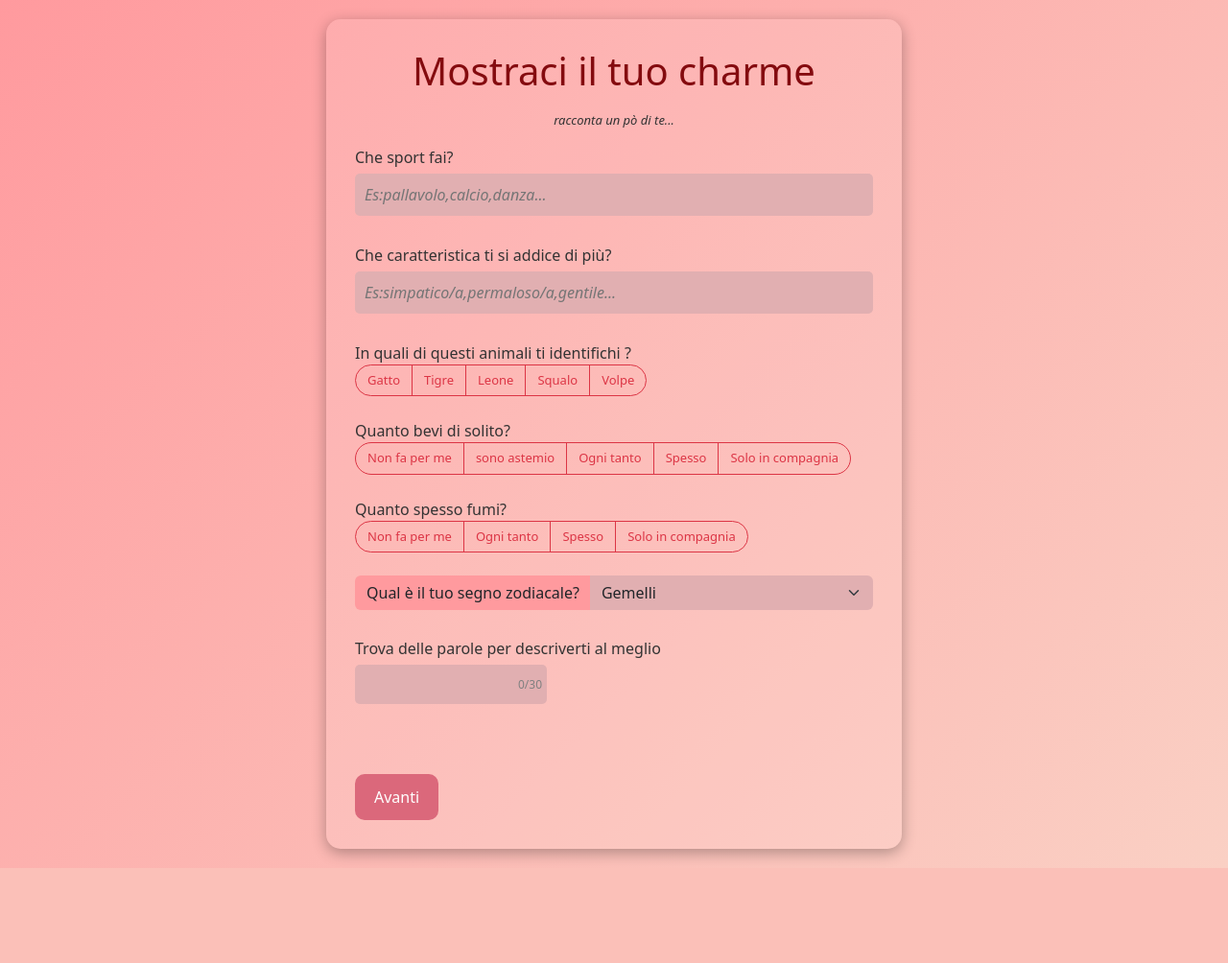
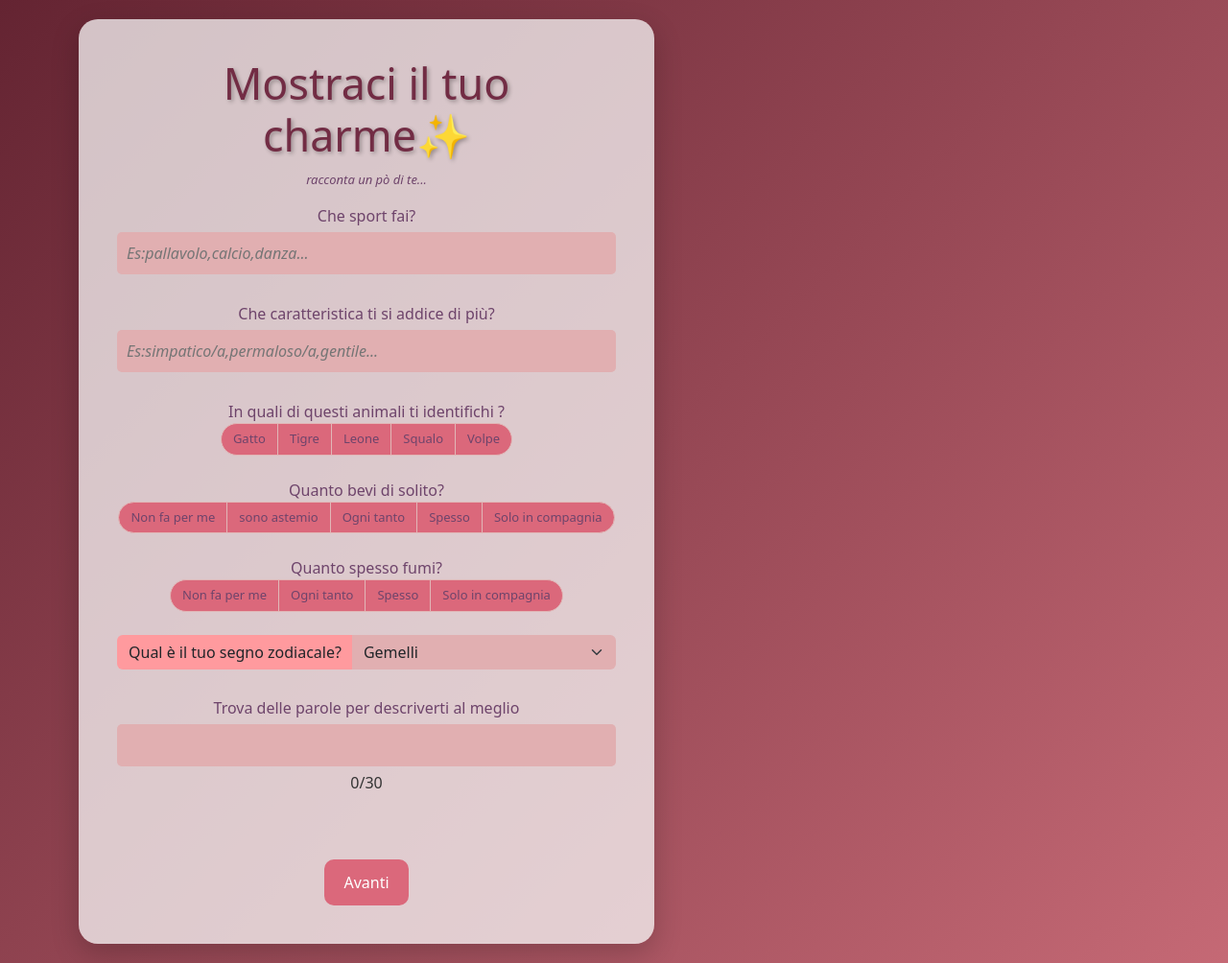
Before and after one commit to giada-graziani/botiani, a PHP site: page /qualita.php in a window 1280 px wide. Shown: the whole page at 96% size. Before the commit the page ends 905 px from the top, so only its background shows below. Run offline with PHP 8.4, Linux system fonts and the light colour scheme.

Commit message:
estetica

```diff
--- a/index.php
+++ b/index.php
@@ -22,7 +22,7 @@
             <h1>Benvenuto in Charme</h1>
         </div>
         <div>
-            <h5>Il sito di incontri pensata per chi cerca più di un semplice match:<br>un'esperienza sofisticata, autentica e coinvolgente</h5>
+            <h5>Il sito di incontri pensato per chi cerca più di un semplice match:<br>un'esperienza sofisticata, autentica e coinvolgente</h5>
         </div>
         <div>
             <!-- Pulsante per aprire il modal -->
--- a/qualita.php
+++ b/qualita.php
@@ -12,15 +12,17 @@
 <body>
 <style>
 form {
-    background-color: rgba(255, 255, 255, 0.1);
-    padding: 30px;
-    border-radius: 15px;
-    width: 600px;
-    margin: 0 auto;
-    box-shadow: 0 4px 15px rgba(0, 0, 0, 0.3);
+    background-color: rgba(248, 248, 248, 0.747);
+    padding: 40px;
+    border-radius: 20px;
+    box-shadow: 0 10px 30px rgba(0, 0, 0, 0.2);
+    width: 100%;
+    max-width: 600px;
+    text-align: center;
+    animation: scaleIn 0.8s ease-out;
 }
 body {
-    background: linear-gradient(135deg, #ff9a9e 0%, #fad0c4 100%);
+    background: linear-gradient(135deg, #642432 0%, #c56975 100%);
     min-height: 100vh;
     display: flex;
     flex-direction: column;
@@ -29,9 +31,10 @@ body {
     color: #333;
 }
 h1 {
-    text-align: center;
-    color: rgb(132, 11, 15);
-    padding-bottom:10px;
+    font-size: 2.8rem;
+    margin-bottom: 10px;
+    color: #722c44;
+    text-shadow: 2px 2px 4px rgba(0, 0, 0, 0.3);
 }
 input[type="text"]{
     background-color:rgb(225, 175, 177);
@@ -58,14 +61,35 @@ p{
     font-size:13px;
     text-align:center;
     font-style:italic;
+    color:#6e446b;
 }
 .btn-group .btn{
       border-radius: 25px;
       font-size: 13px;
       text-align:center;
       transition: all 0.3s ease;
+      background-color: #db687b; /* Beige caldo */
+    color: #6e446b; /* Colore del testo che si abbina allo sfondo */
+    border: 1px solid #e1b7b7; /* Bordi dello stesso colore */
+    }
 
-    }
+/* Rimuovi il margine sull'ultimo bottone per evitare uno spazio extra */
+.btn-group .btn:last-child {
+    margin-right: 0;
+}
+
+/* Hover: Cambia il colore quando si passa sopra */
+.btn-group .btn:hover {
+    background-color: #db687b; /* Un rosa chiaro per l'effetto hover */
+    color: #fff; /* Cambia il colore del testo al passaggio */
+}
+
+/* Focus (per quando il bottone è selezionato) */
+.btn-group .btn:focus {
+    outline: none;
+    box-shadow: 0 0 5px 2px rgba(200, 100, 120, 0.6); /* Sfumatura rosa per il focus */
+}
+
 
 button {
     background-color: #db687b;
@@ -80,6 +104,35 @@ button {
 button:hover {
     background-color: #e94e68;
 }
+label{
+   color: #6e446b;
+}
+
+/* Animations */
+@keyframes fadeIn {
+    from { opacity: 0; transform: translateY(20px); }
+    to { opacity: 1; transform: translateY(0); }
+}
+
+@keyframes scaleIn {
+    from { opacity: 0; transform: scale(0.9); }
+    to { opacity: 1; transform: scale(1); }
+}
+
+/* Responsive adjustments */
+@media (max-width: 768px) {
+    body > form {
+        width: 95%;
+        margin: 30px 20px 30px 20px;
+    }
+
+   h1 {
+        font-size: 2.5rem;
+    }
+
+
+}
+
 </style>
     <div class="container">
 <?php
@@ -91,7 +144,7 @@ if((isset($_POST['nome'])) && (isset($_POST['cognome'])) && (isset($_POST['eta']
 
 ?>
 <form action="hobby.php" method="POST">
-        <h1>Mostraci il tuo charme</h1>
+        <h1>Mostraci il tuo charme✨</h1>
         <p>racconta un pò di te...</p>
         <label for="sport">Che sport fai?</label>
         <input type="text" name="sp" id="sport" size="30" required placeholder="Es:pallavolo,calcio,danza..."></input>
--- a/style2.css
+++ /dev/null
@@ -1,19 +0,0 @@
-.input-container {
-    position: relative;
-    width: 200px;
-  }
-
-  #myInput {
-    width: 100%;
-    padding-right: 40px;
-    font-size: 14px;
-  }
-
-  #charCount {
-    position: absolute;
-    top: 50%;
-    right: 5px;
-    transform: translateY(-50%);
-    font-size: 12px;
-    color: gray;
-  }
```
Also changed, not shown: funzioni.php (added, +23 -0 lines), login.php (added, +36 -0 lines), style.css (+12 -11 lines).
